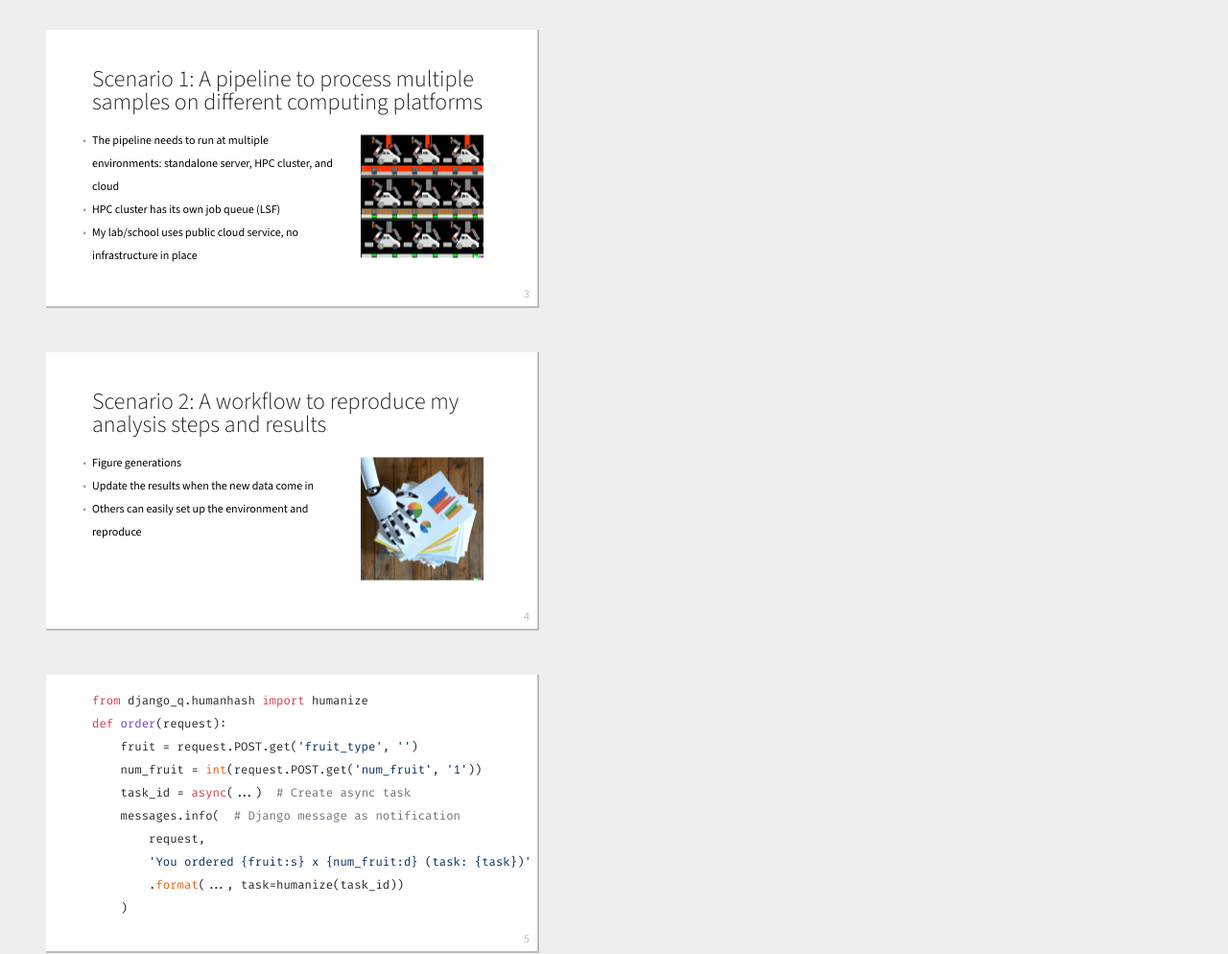
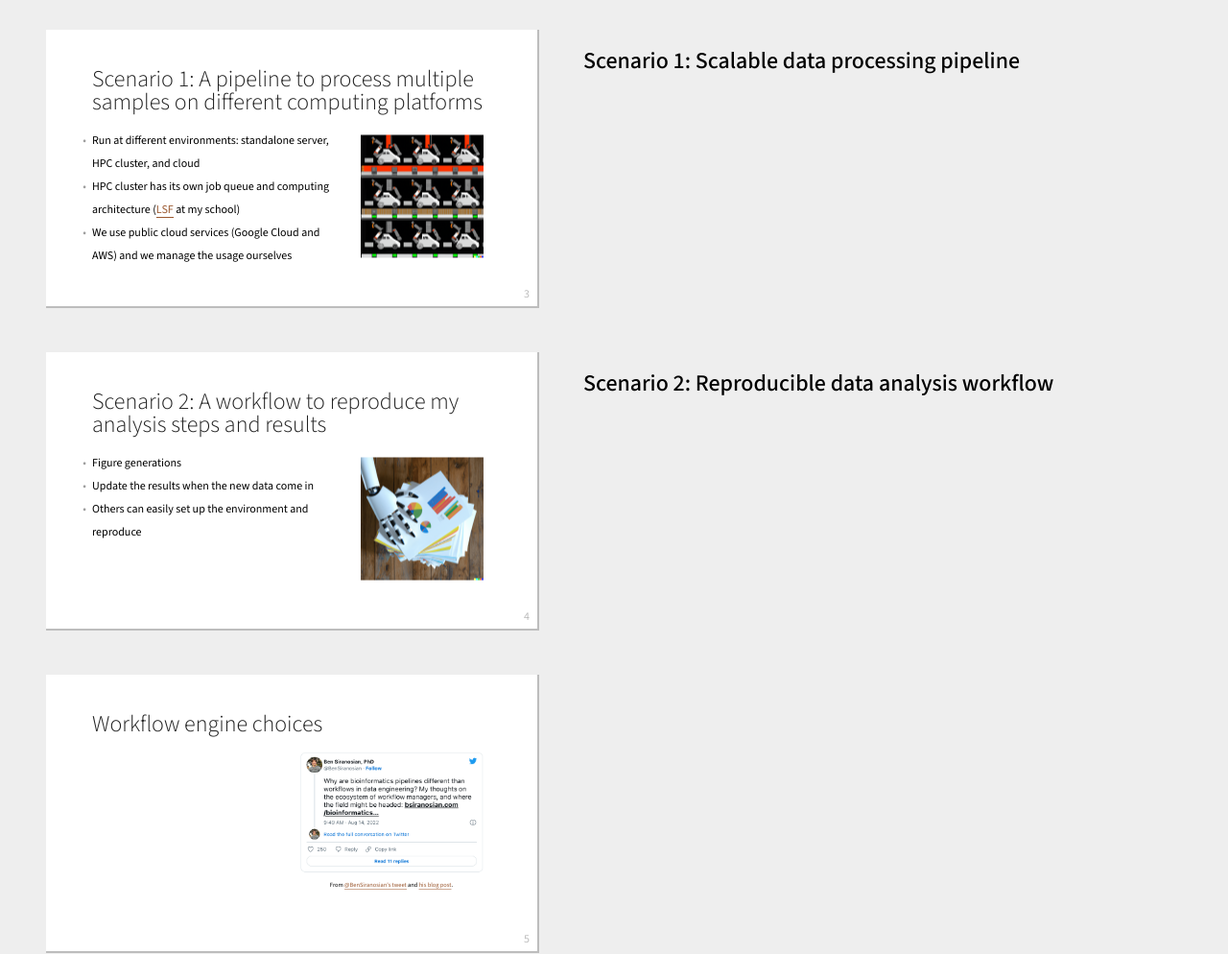
Before and after one commit to ccwang002/2022Talk-snakemake, a website: page index.html in a window 1280 px wide. Shown: the part 880-1874 px from the top of the page at 96% size. Drawn offline with nearby package versions, Linux system fonts and the light colour scheme; files whose address does not match are found by name.

Commit message:
Update slides

```diff
--- a/index.html
+++ b/index.html
@@ -162,9 +162,9 @@
 		<h2>Scenario 1: A pipeline to process multiple samples on different computing platforms</h2>
 		<div class="two columns l67">
 			<ul>
-				<li>The pipeline needs to run at multiple environments: standalone server, HPC cluster, and cloud</li>
-				<li>HPC cluster has its own job queue (LSF)</li>
-				<li>My lab/school uses public cloud service, no infrastructure in place</li>
+				<li>Run at different environments: standalone server, HPC cluster, and cloud</li>
+				<li>HPC cluster has its own job queue and computing architecture (<a href="https://en.wikipedia.org/wiki/IBM_Spectrum_LSF">LSF</a> at my school)</li>
+				<li>We use public cloud services (Google Cloud and AWS) and we manage the usage ourselves</li>
 			</ul>
 			<figure>
 				<img
@@ -178,6 +178,10 @@
 				margin-top: 0.5em;
 			}
 		</style>
+	</section>
+
+	<section class="slide-notes">
+		<h2>Scenario 1: Scalable data processing pipeline</h2>
 	</section>
 
 	<section id="scenario-reproducible-analysis" class="slide">
@@ -202,19 +206,8 @@
 		</style>
 	</section>
 
-	<section class="slide tight">
-		<pre class="language-python">
-<code>from django_q.humanhash import humanize
-def order(request):
-    fruit = request.POST.get('fruit_type', '')
-    num_fruit = int(request.POST.get('num_fruit', '1'))
-    task_id = <mark>async(...)</mark>  # Create async task
-    messages.info(  # Django message as notification
-        request,
-        'You ordered {fruit:s} x {num_fruit:d} (task: {task})'
-        .format(..., task=<mark>humanize(task_id)</mark>)
-    )</code>
-		</pre>
+	<section class="slide-notes">
+		<h2>Scenario 2: Reproducible data analysis workflow</h2>
 	</section>
 
 	<section id="date-eng-vs-bioinfo" class="slide">
```
